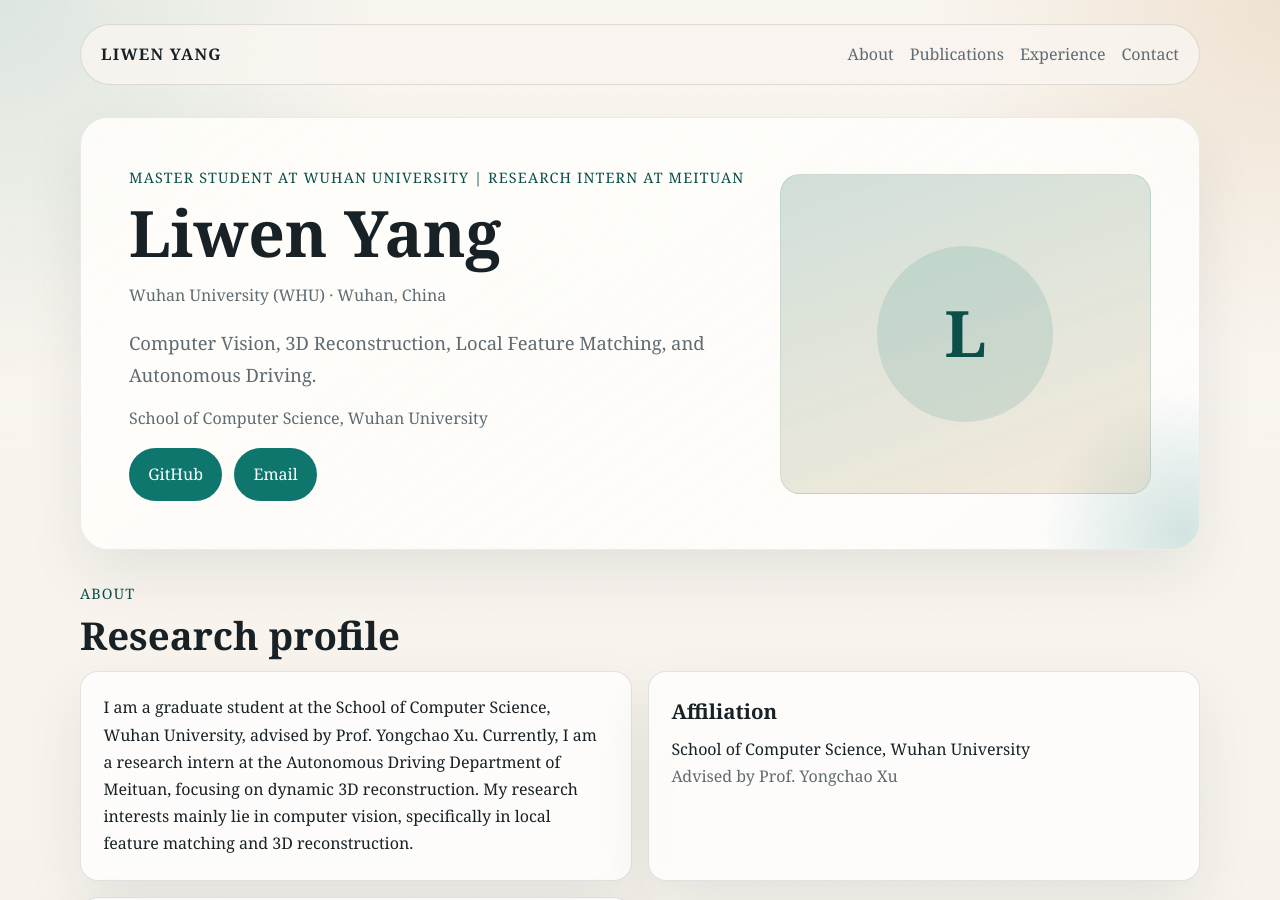
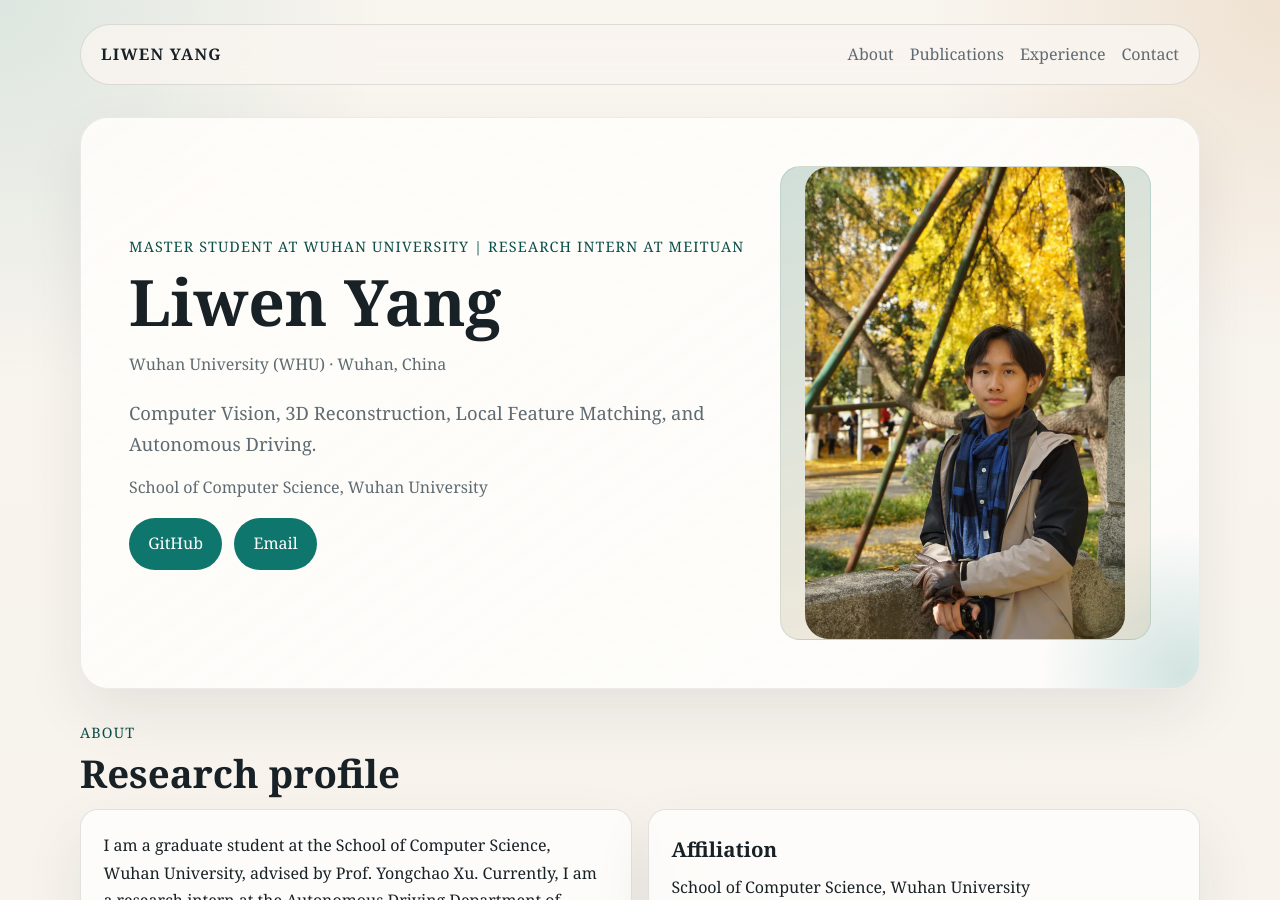
Before and after one commit to 1yangliwen/1yangliwen.github.io, a Jekyll site: the page built from index.md, in a window 1280 px wide and 900 px high. Built offline with Jekyll 4.4.1, drawn with Linux system fonts in a browser that asks for light colours.

Commit message:
Add profile photo

```diff
--- a/_data/profile.yml
+++ b/_data/profile.yml
@@ -6,7 +6,7 @@ address: School of Computer Science, Wuhan University
 location: Wuhan, China
 advisor: Prof. Yongchao Xu
 email: liwenyang@whu.edu.cn
-avatar: ""
+avatar: "/assets/images/profile-photo.jpg"
 tagline: Computer Vision, 3D Reconstruction, Local Feature Matching, and Autonomous Driving.
 bio: >
   I am a graduate student at the School of Computer Science, Wuhan University,
```
Also changed, not shown: assets/images/profile-photo.jpg (added).
